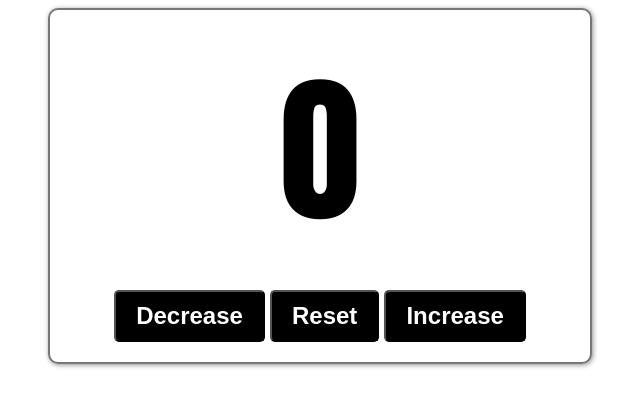
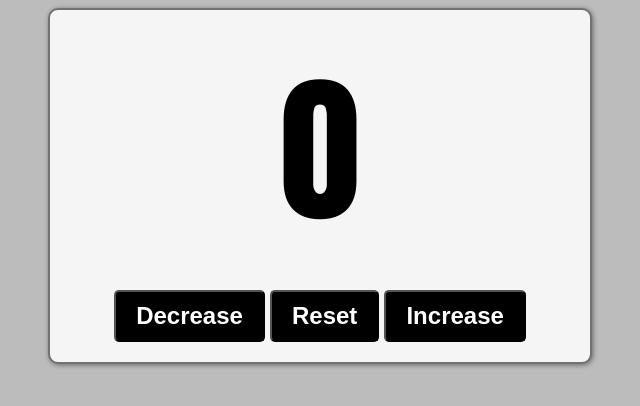
Before and after one commit to carlaalvesbeserra/js-projects, a plain HTML site: page counter-program/index.html in a window 1280 px wide. Shown: the whole page, without its empty margins (320-960 px from the left). Drawn offline with Linux system fonts and the light colour scheme.

Commit message:
changing the background

```diff
--- a/counter-program/style.css
+++ b/counter-program/style.css
@@ -1,9 +1,11 @@
 body {
     font-family: Verdana, Geneva, Tahoma, sans-serif;
     font-size: 1em;
+    background-color: #bcbcbc;
 }
 
 #container {
+    background-color: whitesmoke;
     margin: auto;
     text-align: center;
     width: 500px;
--- a/random-num-generator/style.css
+++ b/random-num-generator/style.css
@@ -1,9 +1,11 @@
 body {
     font-family: Verdana, Geneva, Tahoma, sans-serif;
     font-size: 1em;
+    background-color: #bcbcbc;
 }
 
 #container {
+    background-color: whitesmoke;
     margin: auto;
     text-align: center;
     width: 500px;
@@ -12,6 +14,7 @@ body {
     border-radius: 10px;
     box-shadow: 1px 1px 5px hsla(0, 0%, 0%, 0.447);
 }
+
 
 #myButton {
     font-weight: 600;
```
